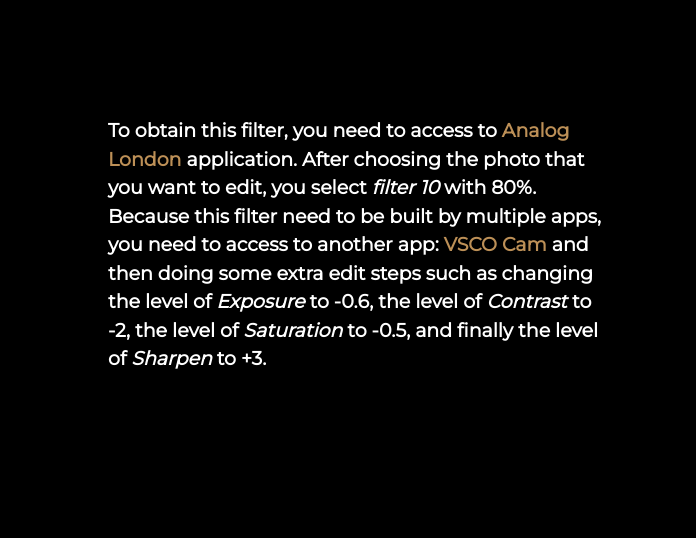
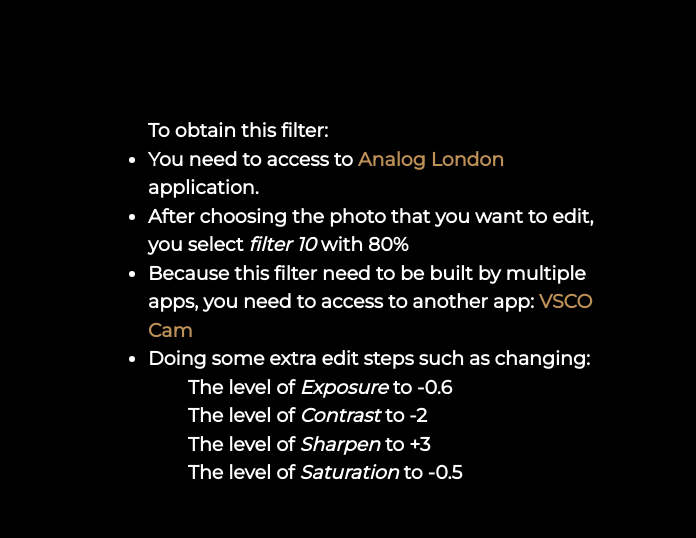
Before and after one commit to lekhacminhphuong/The-Secret, a website: page main2.html in a window 1280 px wide. Shown: the part 89-627 px from the top of the page, 584-1280 px from the left. Drawn offline with nearby package versions, Linux system fonts and the light colour scheme.

Commit message:
Update Main Page"

```diff
--- a/main2.html
+++ b/main2.html
@@ -42,17 +42,21 @@
             </div>
 
             <div class="comment" role="note">
-                <p id="description" role="text">
-                    To obtain this filter, you need to access to <a id="app2"
-                        href="https://itunes.apple.com/us/app/analog-london/id1035219553?mt=8">Analog London</a>
-                    application.
-                    After choosing the photo that you want to edit, you select <em>filter 10</em> with 80%. Because
-                    this filter need to be built by multiple apps, you need to access to another app: <a id="app4"
-                        href="https://vsco.co/">VSCO Cam</a> and then
-                    doing some extra edit steps such as changing the level of <em>Exposure</em> to -0.6, the level of
-                    <em>Contrast</em>
-                    to -2, the level of <em>Saturation</em> to -0.5, and finally the level of <em>Sharpen</em> to +3.
-                </p>
+                <ul id="description" role="text"> To obtain this filter:
+                        <li>You need to access to <a id="app2"
+                            href="https://itunes.apple.com/us/app/analog-london/id1035219553?mt=8">Analog London</a>
+                        application.</li>
+                        <li>After choosing the photo that you want to edit, you select <em>filter 10</em> with 80%</li>
+                        <li>Because
+                                this filter need to be built by multiple apps, you need to access to another app: <a id="app4"
+                                    href="https://vsco.co/">VSCO Cam</a></li>
+                        <li>Doing some extra edit steps such as changing:
+                            <ol>The level of <em>Exposure</em> to -0.6</ol>
+                            <ol>The level of <em>Contrast</em> to -2 </ol>
+                            <ol>The level of <em>Sharpen</em> to +3 </ol>
+                            <ol>The level of <em>Saturation</em> to -0.5 </ol>
+                        </li>
+                    </ul>
             </div>
         </div>
     </main>
```
Also changed, not shown: main1.html (+14 -12 lines), main3.html (+12 -12 lines).
